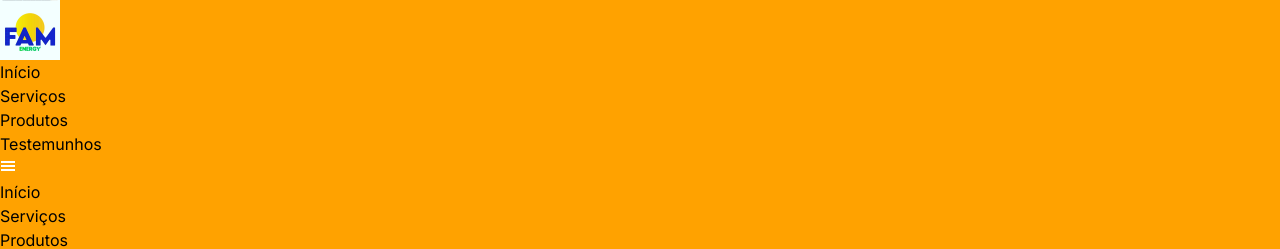
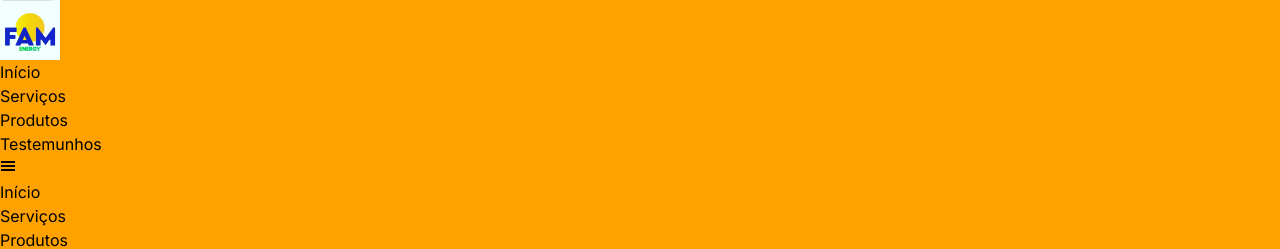
Before and after one commit to DarlanMendes/fam-energy, a Next.js app: page / in a window 1280 px wide. Shown: the top 249 px of the page. Built offline with nearby package versions, Linux system fonts and the light colour scheme.

Commit message:
Ajuste de context provider react icon navbar

```diff
--- a/src/components/mainButton/index.tsx
+++ b/src/components/mainButton/index.tsx
@@ -25,7 +25,7 @@ export default function MainButton({ text, onClickHandler, link, externalLink }:
 
     return (
         <button
-        className={`bg-blue-600 text-white py-3 rounded-xl border-0 md:w-1/2`}
+        className={`bg-blue-600 text-white py-3 rounded-xl border-0 px-4 md:px-8 lg:px-12`}
         onClick={()=>{handleClick()}}>
             {text}
         </button>
--- a/src/components/navbar/index.tsx
+++ b/src/components/navbar/index.tsx
@@ -16,6 +16,7 @@ export default function Navbar() {
     const listaSecoes = ['Início', 'Serviços', 'Produtos', 'Testemunhos']
 
     return (
+        // <IconContext.Provider value={{ color: "white", className: "text-lg text-white flex sm:hidden focus:bg-red-500" }} >
         <div className={`flex gap-2 main-bg text w-screen justify-around items-center py-4 fixed top-0 `}>
             <Image src='/fam logo.png' alt='' width={60} height={60} />
 
@@ -25,9 +26,9 @@ export default function Navbar() {
                 ))}
             </ul>
             <button className='peer/hamburguer' >
-                <IconContext.Provider value={{ color: "white", className: "text-lg text-white flex sm:hidden focus:bg-red-500" }} >
-                    <GiHamburgerMenu />
-                </IconContext.Provider>
+
+                    <GiHamburgerMenu className="text-lg text-white flex sm:hidden focus:bg-red-500 "/>
+
 
             </button>
 
@@ -43,5 +44,6 @@ export default function Navbar() {
 
 
         </div>
+        // </IconContext.Provider>
     )
 }
```
